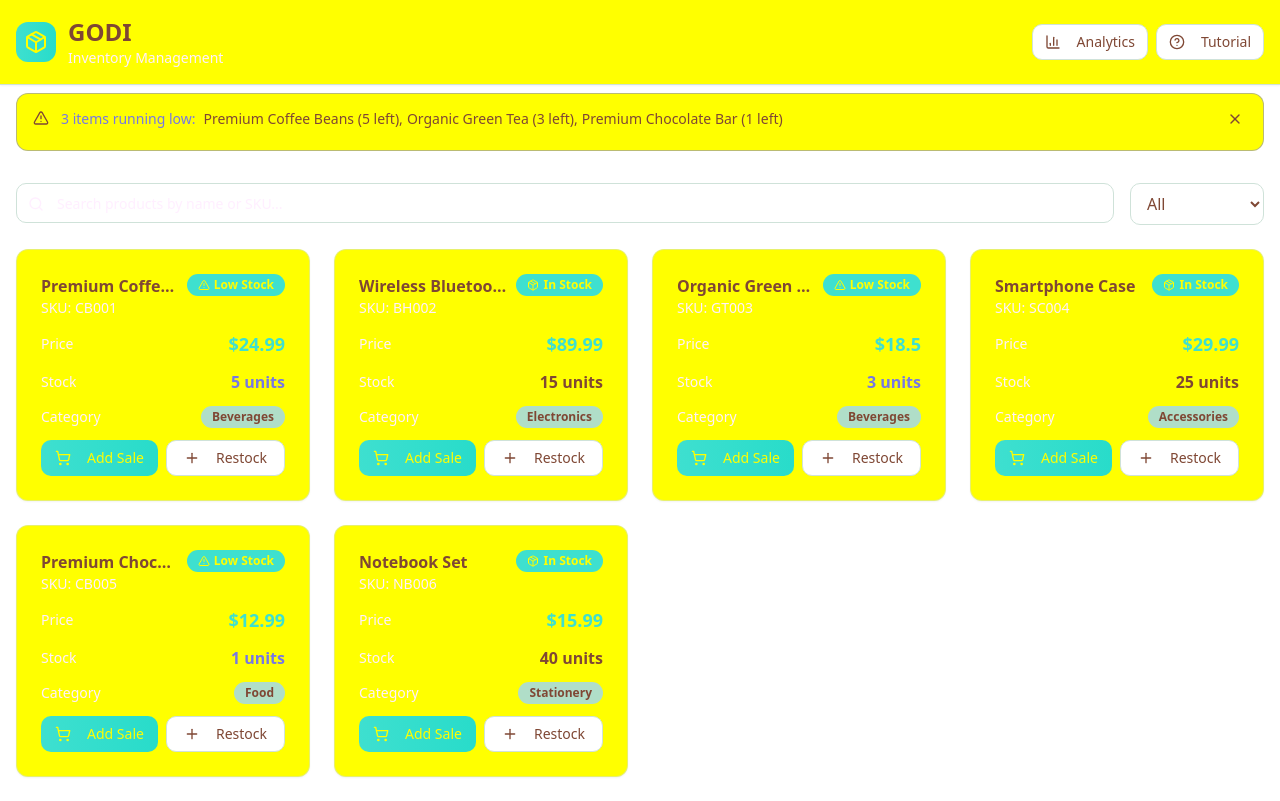
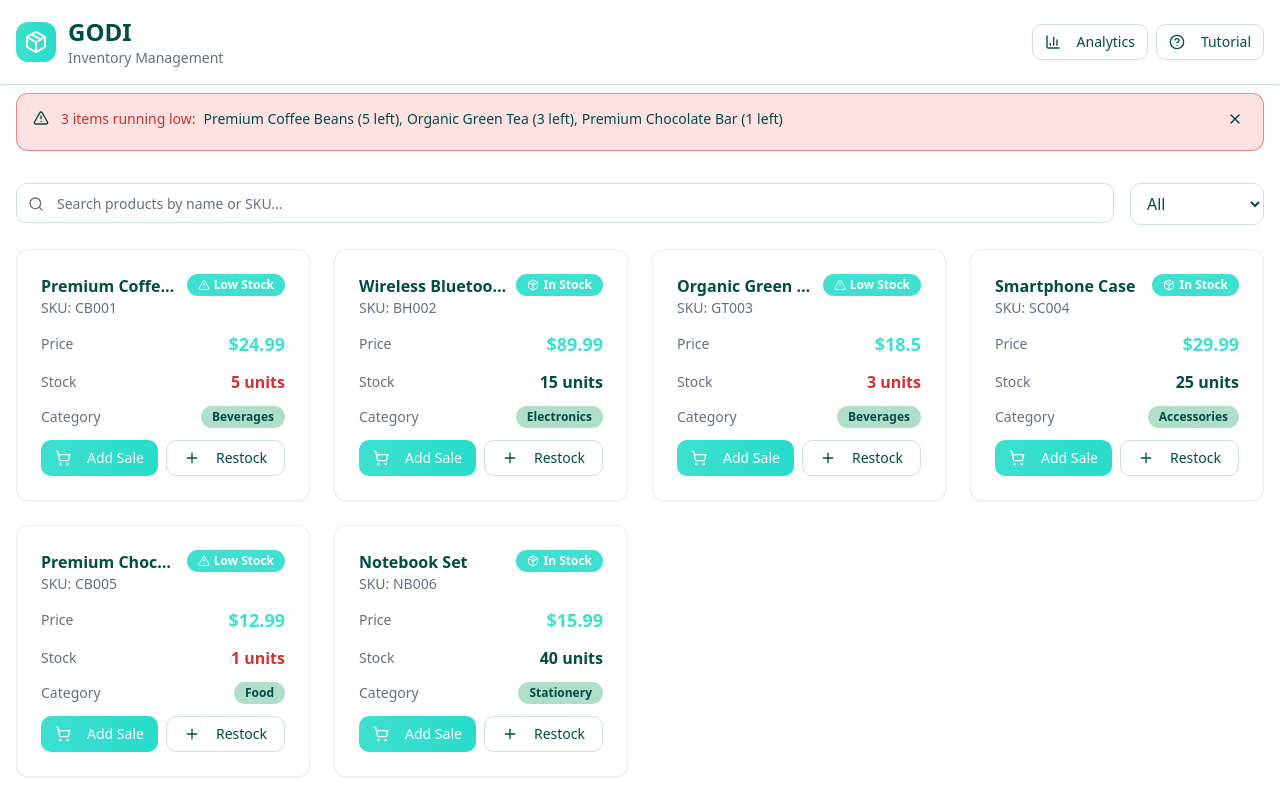
Before and after one commit to arnelmendoza1612-sys/godi-stock-sense, a React (Vite) app: page / in a window 1280 px wide. Built offline with nearby package versions, Linux system fonts and the light colour scheme.

Commit message:
Fix text readability
Adjust text color to ensure readability against the yellow background.

```diff
--- a/src/index.css
+++ b/src/index.css
@@ -8,45 +8,45 @@
   :root {
     /* Brand Colors - Teal & Yellow Theme */
     --background: 0 0% 100%; /* Pure white */
-    --foreground: 15 42 35; /* Dark teal */
+    --foreground: 174 100% 15%; /* Dark teal */
 
-    --card: 255 255 255; /* Pure white */
-    --card-foreground: 15 42 35;
+    --card: 0 0% 100%; /* Pure white */
+    --card-foreground: 174 100% 15%;
 
-    --popover: 255 255 255;
-    --popover-foreground: 15 42 35;
+    --popover: 0 0% 100%;
+    --popover-foreground: 174 100% 15%;
 
     /* Primary - Vibrant Teal */
     --primary: 174 72% 56%; /* Teal from image */
-    --primary-foreground: 255 255 255;
+    --primary-foreground: 0 0% 100%;
     --primary-hover: 174 72% 51%;
     --primary-light: 174 72% 90%;
 
     /* Secondary - Soft Mint */
-    --secondary: 152 41% 78; /* Light mint from image */
-    --secondary-foreground: 15 42 35;
+    --secondary: 152 41% 78%; /* Light mint from image */
+    --secondary-foreground: 174 100% 15%;
 
-    --muted: 152 25% 95; /* Very light mint */
-    --muted-foreground: 100 116 139;
+    --muted: 152 25% 95%; /* Very light mint */
+    --muted-foreground: 220 13% 46%;
 
-    --accent: 152 41% 92; /* Light mint accent */
-    --accent-foreground: 15 42 35;
+    --accent: 152 41% 92%; /* Light mint accent */
+    --accent-foreground: 174 100% 15%;
 
     /* Status Colors */
-    --success: 152 68% 45; /* Darker mint green */
-    --success-foreground: 255 255 255;
-    --success-light: 152 41% 90;
+    --success: 152 68% 45%; /* Darker mint green */
+    --success-foreground: 0 0% 100%;
+    --success-light: 152 41% 90%;
 
-    --warning: 45 93% 58; /* Yellow from image */
-    --warning-foreground: 15 42 35;
-    --warning-light: 45 93% 88;
+    --warning: 45 93% 58%; /* Yellow from image */
+    --warning-foreground: 174 100% 15%;
+    --warning-light: 45 93% 88%;
 
-    --destructive: 239 68 68; /* Red-500 */
-    --destructive-foreground: 255 255 255;
-    --destructive-light: 254 226 226;
+    --destructive: 0 65% 51%; /* Red */
+    --destructive-foreground: 0 0% 100%;
+    --destructive-light: 0 93% 94%;
 
-    --border: 152 25% 85; /* Light mint border */
-    --input: 152 25% 85;
+    --border: 152 25% 85%; /* Light mint border */
+    --input: 152 25% 85%;
     --ring: 174 72% 56%;
 
     /* Layout */
@@ -62,41 +62,41 @@
     --shadow-lg: 0 10px 20px -4px rgb(0 0 0 / 0.1);
 
     /* Sidebar */
-    --sidebar-background: 255 255 255;
-    --sidebar-foreground: 15 42 35;
+    --sidebar-background: 0 0% 100%;
+    --sidebar-foreground: 174 100% 15%;
     --sidebar-primary: 174 72% 56%;
-    --sidebar-primary-foreground: 255 255 255;
-    --sidebar-accent: 152 41% 92;
-    --sidebar-accent-foreground: 15 42 35;
-    --sidebar-border: 152 25% 85;
+    --sidebar-primary-foreground: 0 0% 100%;
+    --sidebar-accent: 152 41% 92%;
+    --sidebar-accent-foreground: 174 100% 15%;
+    --sidebar-border: 152 25% 85%;
     --sidebar-ring: 174 72% 56%;
   }
 
   .dark {
-    --background: 8 25 20; /* Dark teal background */
-    --foreground: 152 41% 88;
+    --background: 174 25% 8%; /* Dark teal background */
+    --foreground: 152 41% 88%;
 
-    --card: 15 42 35; /* Dark teal card */
-    --card-foreground: 152 41% 88;
+    --card: 174 42% 15%; /* Dark teal card */
+    --card-foreground: 152 41% 88%;
 
-    --popover: 15 42 35;
-    --popover-foreground: 152 41% 88;
+    --popover: 174 42% 15%;
+    --popover-foreground: 152 41% 88%;
 
     --primary: 174 72% 65%;
-    --primary-foreground: 8 25 20;
+    --primary-foreground: 174 25% 8%;
     --primary-hover: 174 72% 70%;
 
-    --secondary: 152 20% 25; /* Dark mint */
-    --secondary-foreground: 152 41% 88;
+    --secondary: 152 20% 25%; /* Dark mint */
+    --secondary-foreground: 152 41% 88%;
 
-    --muted: 152 20% 25;
-    --muted-foreground: 152 25% 65;
+    --muted: 152 20% 25%;
+    --muted-foreground: 152 25% 65%;
 
-    --accent: 152 20% 25;
-    --accent-foreground: 152 41% 88;
+    --accent: 152 20% 25%;
+    --accent-foreground: 152 41% 88%;
 
-    --border: 152 20% 25;
-    --input: 152 20% 25;
+    --border: 152 20% 25%;
+    --input: 152 20% 25%;
     --ring: 174 72% 65%;
   }
 }
```
